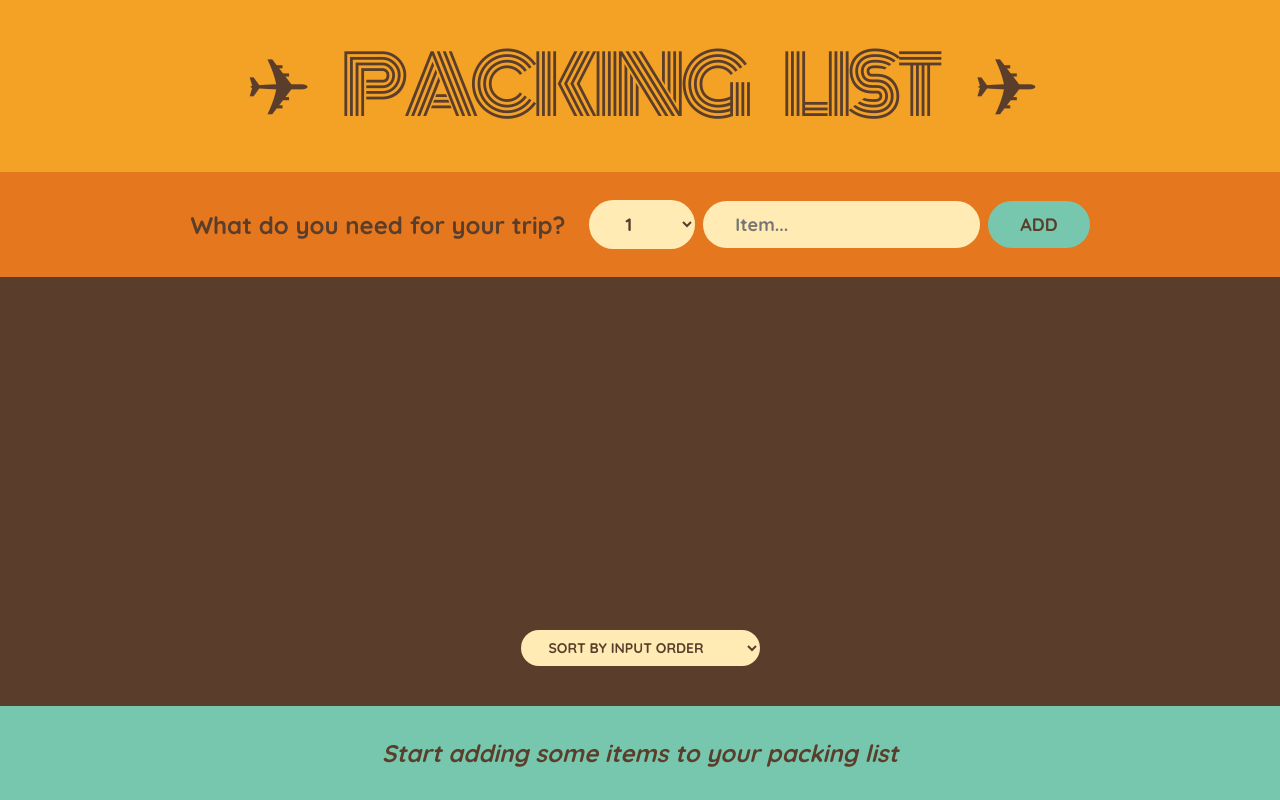
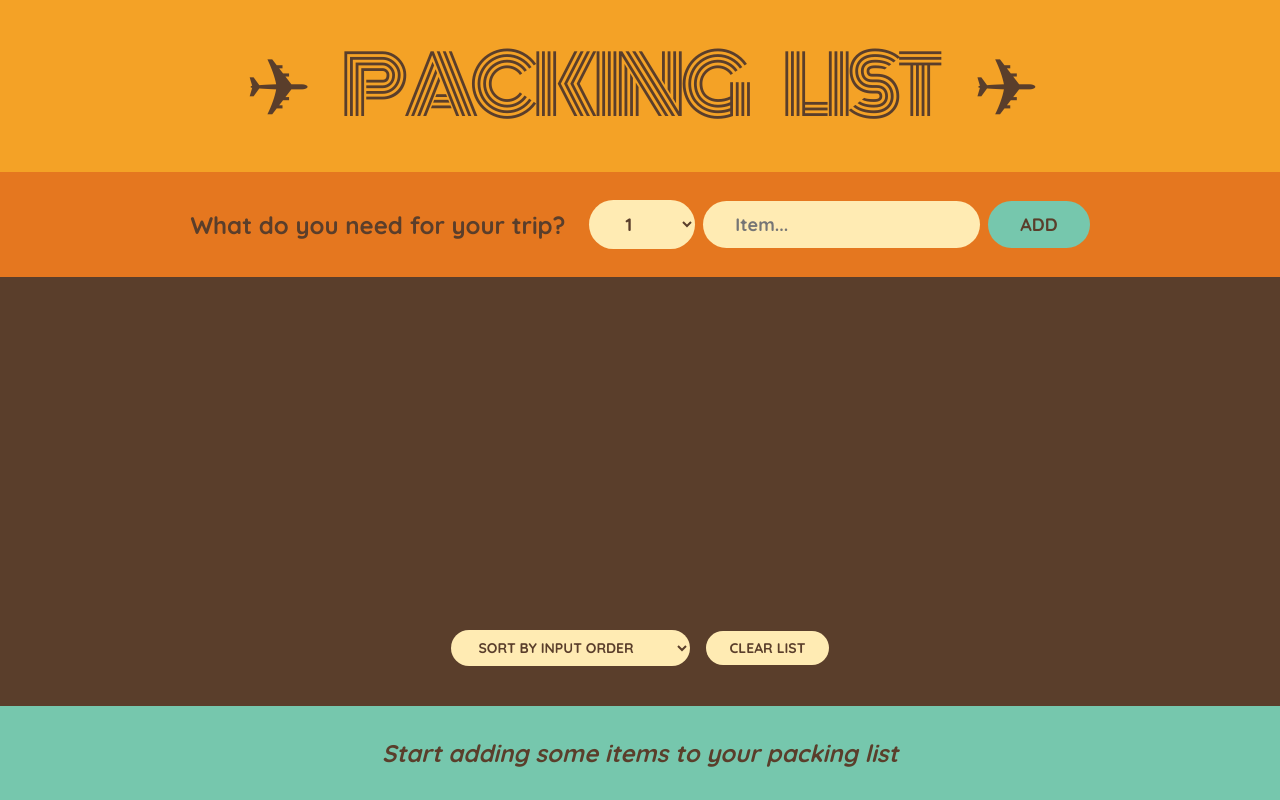
Before and after one commit to GustavoMunizBarrios/travel-list, a React (Create React App) app: page / in a window 1280 px wide. Built offline with nearby package versions, Linux system fonts and the light colour scheme.

Commit message:
I added a button to clear the list of items

```diff
--- a/src/App.js
+++ b/src/App.js
@@ -29,6 +29,15 @@
     );
   }
 
+  function handleClearList() {
+    //When the user confirmed then const confirmed will be true, otherwise will be false
+    const confirmed = window.confirm(
+      "Are you sure you want to delete all items?"
+    );
+
+    if (confirmed) setItems([]);
+  }
+
   return (
     <div className="app">
       <Logo />
@@ -37,6 +46,7 @@
         items={items}
         onDeleteItem={handleDeleteItem}
         onToggleItems={handleToggleItem}
+        onClearList={handleClearList}
       />
       <Stats items={items} />
     </div>
@@ -90,7 +100,7 @@
   );
 }
 
-function PackingList({ items, onDeleteItem, onToggleItems }) {
+function PackingList({ items, onDeleteItem, onToggleItems, onClearList }) {
   const [sortBy, setSortBy] = useState("input");
   let sortedItems;
 
@@ -129,6 +139,7 @@
           <option value="description">Sort by description</option>
           <option value="packed">Sort by packed status</option>
         </select>
+        <button onClick={onClearList}>Clear List</button>
       </div>
     </div>
   );
```
